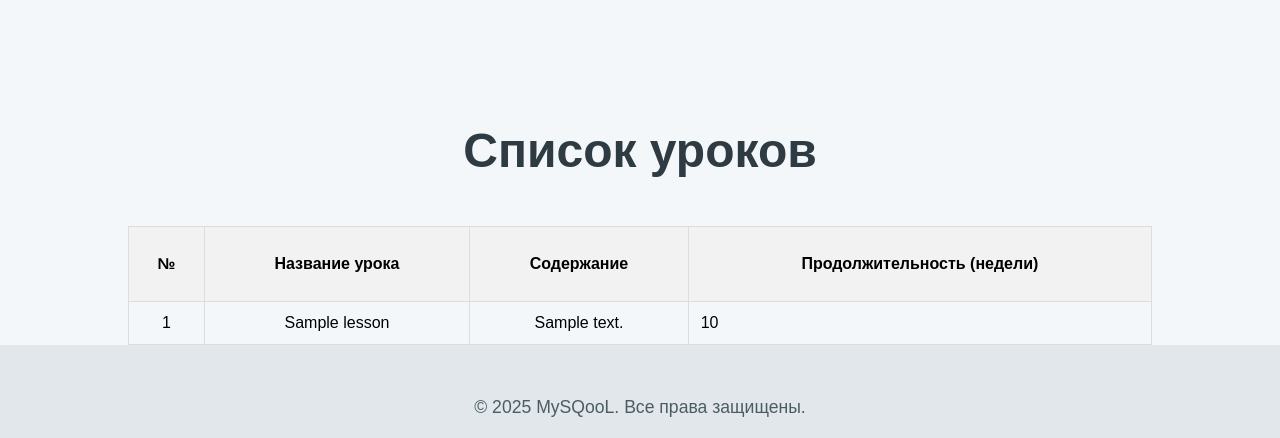
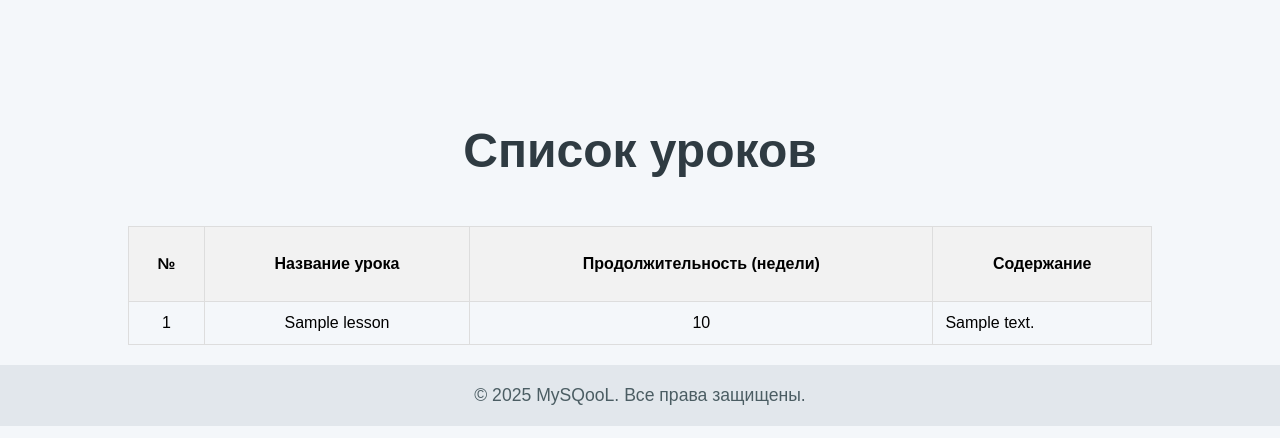
Before and after one commit to anastasia-kav/mysqool, a Django app: page /courses/1/ in a window 1280 px wide. Shown: the part 632-1070 px from the top of the page. Run offline with Django 5.2, Linux system fonts and the light colour scheme; tables that the repository leaves empty hold one stand-in row (values such as "Sample post").

Commit message:
Fix style

```diff
--- a/courses/templates/courses/course_detail.html
+++ b/courses/templates/courses/course_detail.html
@@ -33,8 +33,9 @@
             <tr>
                 <th>№</th>
                 <th>Название урока</th>
+                <th>Продолжительность (недели)</th>
                 <th>Содержание</th>
-                <th>Продолжительность (недели)</th>
+
             </tr>
         </thead>
         <tbody>
@@ -42,8 +43,9 @@
             <tr>
                 <td>{{ forloop.counter }}</td> <!-- Выводим номер урока -->
                 <td>{{ lesson.title }}</td>
+                <td>{{ lesson.duration }}</td>
                 <td>{{ lesson.content|linebreaksbr }}</td> <!-- Применяем фильтр для переноса строк -->
-                <td>{{ lesson.duration }}</td>
+
             </tr>
             {% empty %}
             <tr>
--- a/static/styles.css
+++ b/static/styles.css
@@ -92,7 +92,6 @@ footer {
 footer p {
     margin: 0;
     color: #4b5d63; /* Цвет для текста в футере */
-    margin-top: 2rem;
 }
 
 /* Блоки с текстом */
@@ -209,6 +208,7 @@ table {
     margin-left: auto;
     margin-right: auto;
     border-collapse: collapse;
+    margin-bottom: 20px;
 }
 
 table, th, td {
```
